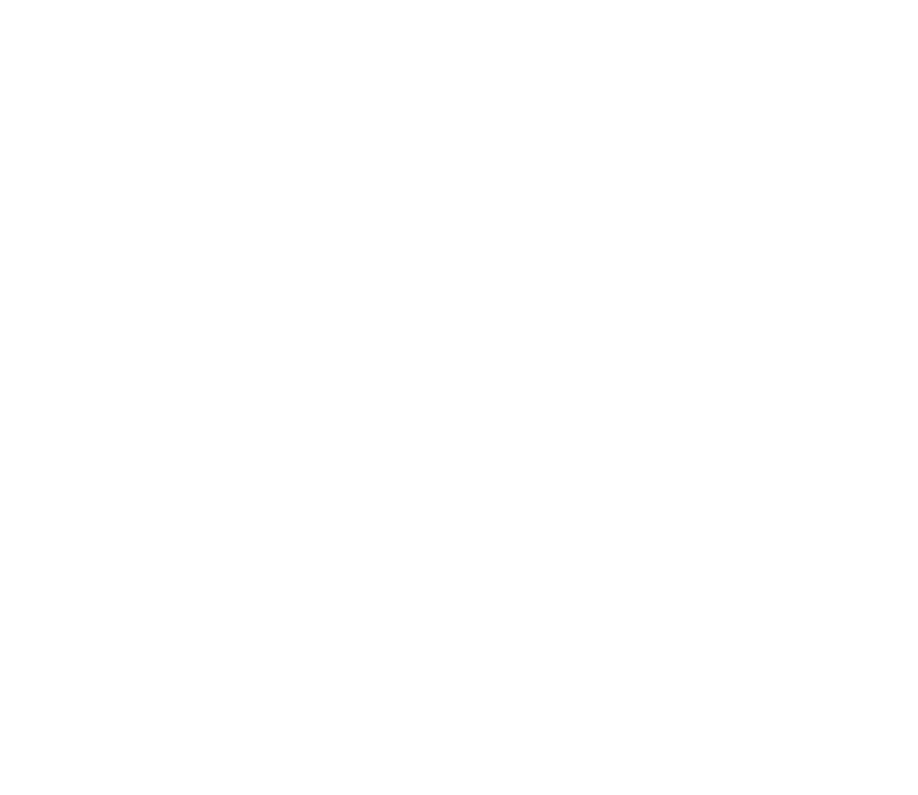
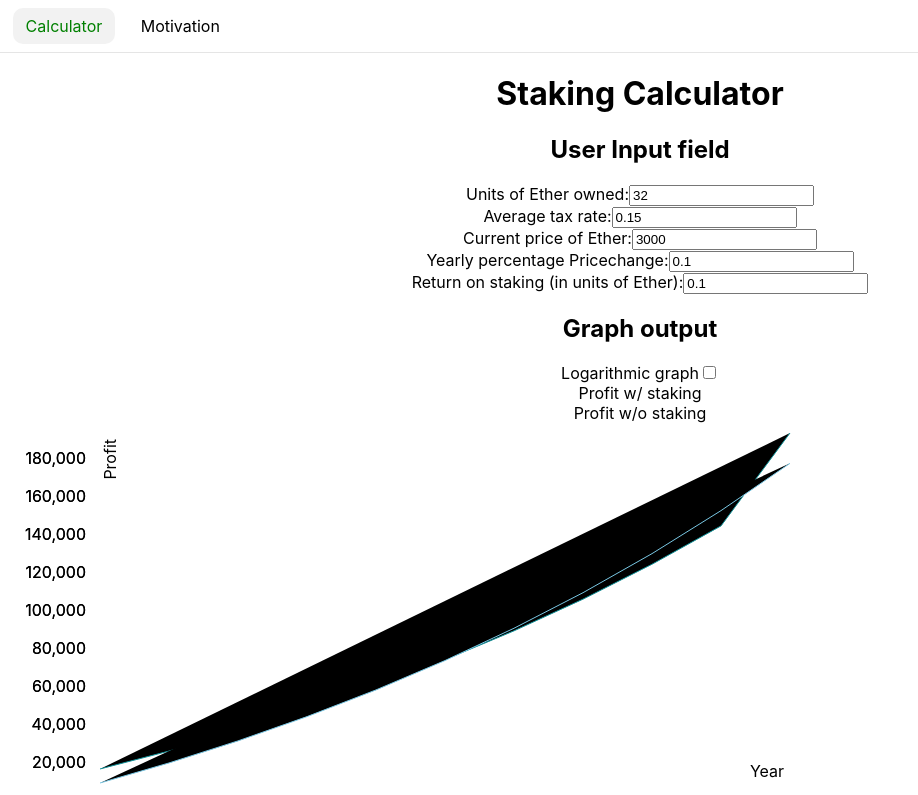
Before and after one commit to LucasWongC/staking-cal, a React (Create React App) app: page / in a window 1280 px wide. Shown: the top 795 px of the page, without its empty margins (0-918 px from the left). Built offline with nearby package versions, Linux system fonts and the light colour scheme; the HTML template or start-up script is replaced by a standard one.

Commit message:
Minimum viable solution

```diff
--- a/package.json
+++ b/package.json
@@ -4,13 +4,16 @@
   "version": "0.1.0",
   "private": true,
   "dependencies": {
+    "@ant-design/charts": "^1.1.20",
     "@testing-library/jest-dom": "^5.11.4",
     "@testing-library/react": "^11.1.0",
     "@testing-library/user-event": "^12.1.10",
     "react": "^17.0.2",
     "react-dom": "^17.0.2",
+    "react-router-dom": "^5.2.0",
     "react-scripts": "4.0.3",
     "react-vis": "^1.11.7",
+    "sass": "^1.35.2",
     "tslib": "^2.2.0",
     "web-vitals": "^1.0.1"
   },
--- a/src/App.js
+++ b/src/App.js
@@ -8,7 +8,6 @@ import Calculator from "./pages/Calculator";
 import Motivation from "./pages/Motivation";
 import Header from "./components/Header";
 import { BrowserRouter as Router, Route } from "react-router-dom";
-import "../node_modules/react-vis/dist/style.css";
 
 import "./App.css";
 
@@ -16,7 +15,7 @@ export default function App() {
   return (
     <div className="App">
       <Router>
-        <Route path="/calculator" exact>
+        <Route path="/" exact>
           <Header />
           <Calculator />
         </Route>
--- a/src/components/Graph.jsx
+++ b/src/components/Graph.jsx
@@ -35,7 +35,7 @@ export default function Graph(props) {
   const logScale = () => {
     return state.isToggleOn ? "log" : "linear";
   };
-  //debugger;
+  debugger;
   return (
     <div>
       <h2 className="graph"> Graph output</h2>
--- a/src/components/Header.jsx
+++ b/src/components/Header.jsx
@@ -1,7 +1,8 @@
 import { React } from "react";
 import { useHistory, useLocation } from "react-router-dom";
+import "./Header.scss";
 
-export default function Header({}) {
+export default function Header() {
   const { pathname } = useLocation();
   const history = useHistory();
 
@@ -12,9 +13,9 @@ export default function Header({}) {
   return (
     <div id="header">
       <h2
-        className={`link ${pathname === "/calculator" ? "selected" : ""}`}
+        className={`link ${pathname === "/" ? "selected" : ""}`}
         onClick={() => {
-          goTo("/calculator");
+          goTo("/");
         }}
       >
         Calculator
--- /dev/null
+++ b/src/components/Header.scss
@@ -0,0 +1,49 @@
+@import "../var.scss";
+
+#header {
+
+  width: 100vw;
+  background: white;
+  display: flex;
+  flex-direction: row;
+  align-items: center;
+  border-bottom: 1px solid $grey-light;
+
+  .box {
+    font-size: 1rem;
+    font-weight: 400;
+    margin-top: 0.5rem;
+    margin-bottom: .5rem;
+    margin-left: .5rem;
+    padding: 0.5rem 0.8rem;
+    border-radius: 10px;
+  }
+
+
+  .link {
+    font-size: 1rem;
+    font-weight: 400;
+    margin-top: 0.5rem;
+    margin-bottom: 0.5rem;
+    margin-left: 0.8rem;
+    padding: 0.5rem 0.8rem;
+    border-radius: 10px;
+
+    &.selected {
+      color: green;
+      background: $grey-extra-light;
+    }
+
+    &:hover {
+      cursor: pointer;
+      background: $grey-extra-light;
+    }
+  }
+
+  .address {
+    margin-left: auto;
+    margin-right: 1rem;
+    margin-bottom: 0;
+    font-size: 1.1rem;
+  }
+}
--- a/src/pages/Motivation.jsx
+++ b/src/pages/Motivation.jsx
@@ -2,7 +2,8 @@ export default function Motivation(props) {
   // html representation
   return (
     <div className="Motivation">
-      <h1> Why are you doing this?</h1>
+      <h1> Why are you doing this? Some additional words</h1>
+      <h1> Why are you doing this? Some additional words</h1>
     </div>
   );
 }
--- /dev/null
+++ b/src/var.scss
@@ -0,0 +1,14 @@
+@import url("https://fonts.googleapis.com/css2?family=Open+Sans&display=swap");
+
+$font: "Open Sans", sans-serif;
+
+$mobile: 688px;
+$tablet: 992px;
+$medium: 1312px;
+
+$grey-extra-light: #f2f2f2;
+$grey-light: #e5e5e5;
+$grey-mid: #999999;
+$grey-dark: #666666;
+$red: #e54848;
+$green: #28a644;
```
Also changed, not shown: 1 other file (tests, documents, lock files or other folders).
